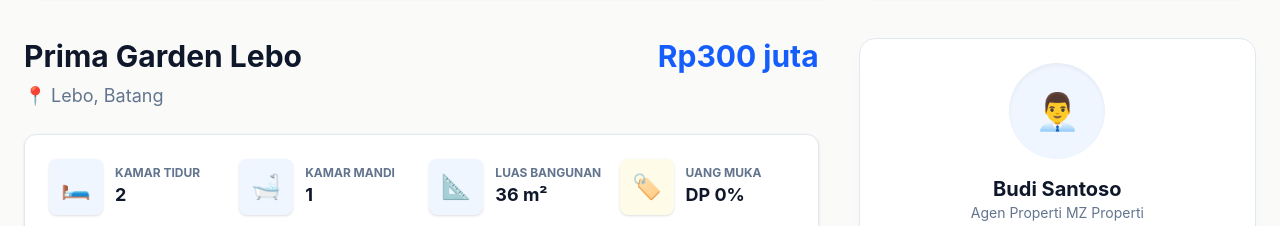
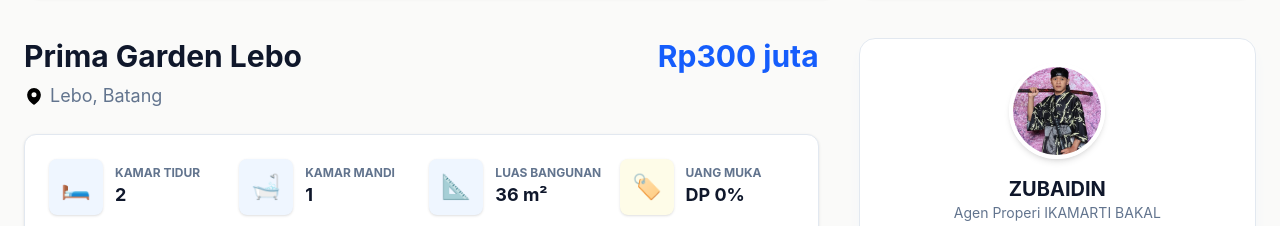
Before and after one commit to afda1087/projekwebproperti, a Next.js app in the folder property-company/: page /detail/1 in a window 1280 px wide. Shown: the part 574-800 px from the top of the page. Built offline with nearby package versions, Linux system fonts and the light colour scheme.

Commit message:
ini foto

```diff
--- a/property-company/src/app/detail/[id]/page.js
+++ b/property-company/src/app/detail/[id]/page.js
@@ -66,7 +66,13 @@ export default async function DetailProperti({ params }) {
 
                                 {/* Nama & Lokasi Dinamis */}
                                 <h1 className="text-3xl font-bold text-slate-900 mb-2">{properti.title}</h1>
-                                <p className="text-slate-500 text-lg">📍 {properti.location}</p>
+                                <div className="flex items-center gap-1.5 text-slate-500 text-lg">
+                                    {/* Ikon Map Pin ala Google Maps */}
+                                    <svg xmlns="http://www.w3.org/2000/svg" viewBox="0 0 24 24" fill="currentColor" className="w-5 h-5 text-black">
+                                        <path fillRule="evenodd" d="M11.54 22.351l.07.04.028.016a.76.76 0 00.723 0l.028-.015.071-.041a16.975 16.975 0 001.144-.742 19.58 19.58 0 002.683-2.282c1.944-1.99 3.963-4.98 3.963-8.827a8.25 8.25 0 00-16.5 0c0 3.846 2.02 6.837 3.963 8.827a19.58 19.58 0 002.682 2.282 16.975 16.975 0 001.145.742zM12 13.5a3 3 0 100-6 3 3 0 000 6z" clipRule="evenodd" />
+                                    </svg>
+                                    <span>{properti.location}</span>
+                                </div>
                             </div>
                             {/* Harga Dinamis */}
                             <h2 className="text-3xl font-bold text-blue-600 md:text-right">{properti.price}</h2>
@@ -114,9 +120,14 @@ export default async function DetailProperti({ params }) {
 
                             {/* Profil Agen */}
                             <div className="text-center mb-6">
-                                <div className="w-24 h-24 bg-blue-50 rounded-full mx-auto mb-4 flex items-center justify-center text-4xl shadow-inner">👨‍💼</div>
-                                <h4 className="font-bold text-xl text-slate-900">Budi Santoso</h4>
-                                <p className="text-sm text-slate-500 mb-2">Agen Properti MZ Properti</p>
+                                <div className="w-24 h-24 rounded-full mx-auto mb-4 overflow-hidden shadow-md border-4 border-white">
+                                    <img
+                                        src="/zubaidin.png"
+                                        alt="Profil Agen Zubaidin"
+                                        className="w-full h-full object-cover"
+                                    />
+                                </div><h4 className="font-bold text-xl text-slate-900">ZUBAIDIN</h4>
+                                <p className="text-sm text-slate-500 mb-2">Agen Properi IKAMARTI BAKAL</p>
 
                             </div>
 
```
Also changed, not shown: property-company/public/zubaidin.png (added), 1 other file (tests, documents, lock files or other folders).
